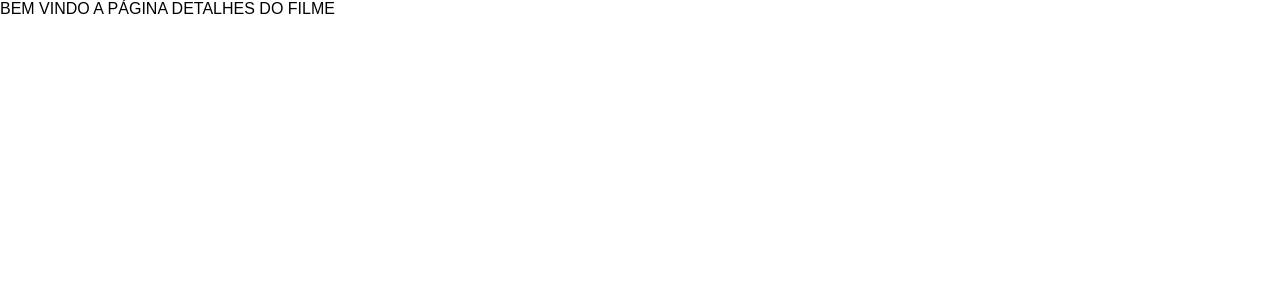
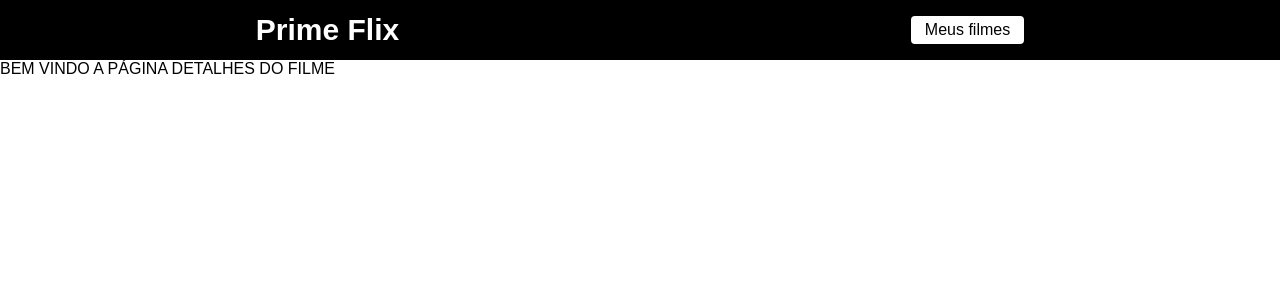
Before and after one commit to GilCarvalhal/filmaria-react, a React (Create React App) app: page /filme/1 in a window 1280 px wide. Shown: the top 300 px of the page. Built offline with nearby package versions, Linux system fonts and the light colour scheme.

Commit message:
criando o header

```diff
--- /dev/null
+++ b/src/components/Header/index.js
@@ -0,0 +1,18 @@
+import { Link } from 'react-router-dom';
+import './styles.css';
+
+function Header() {
+    return (
+        <header>
+            <Link className='logo' to={'/'}>
+                Prime Flix
+            </Link>
+
+            <Link className='favoritos' to={'/favoritos'}>
+                Meus filmes
+            </Link>
+        </header>
+    )
+}
+
+export default Header;
--- /dev/null
+++ b/src/components/Header/styles.css
@@ -0,0 +1,26 @@
+header {
+  background-color: #000;
+  width: 100%;
+  height: 60px;
+
+  display: flex;
+  align-items: center;
+  justify-content: space-around;
+}
+
+.logo {
+  text-decoration: none;
+  font-size: 30px;
+  cursor: pointer;
+  color: #fff;
+  font-weight: bold;
+}
+
+.favoritos {
+  text-decoration: none;
+  cursor: pointer;
+  background-color: #fff;
+  padding: 5px 14px;
+  color: #000;
+  border-radius: 4px;
+}
--- a/src/routes.js
+++ b/src/routes.js
@@ -3,12 +3,15 @@
 import Home from './pages/Home';
 import Filme from './pages/Filme';
 
+import Header from "./components/Header";
+
 function RoutesApp() {
     return (
         <BrowserRouter>
+            <Header />
             <Routes>
-                <Route path="/" element={ <Home />} />
-                <Route path="/filme/:id" element={ <Filme />} />
+                <Route path="/" element={<Home />} />
+                <Route path="/filme/:id" element={<Filme />} />
             </Routes>
         </BrowserRouter>
     )
```
